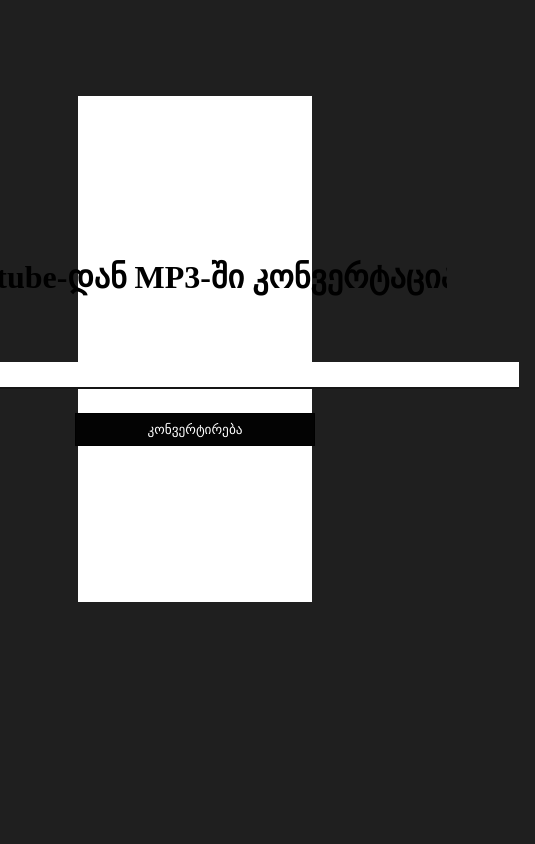
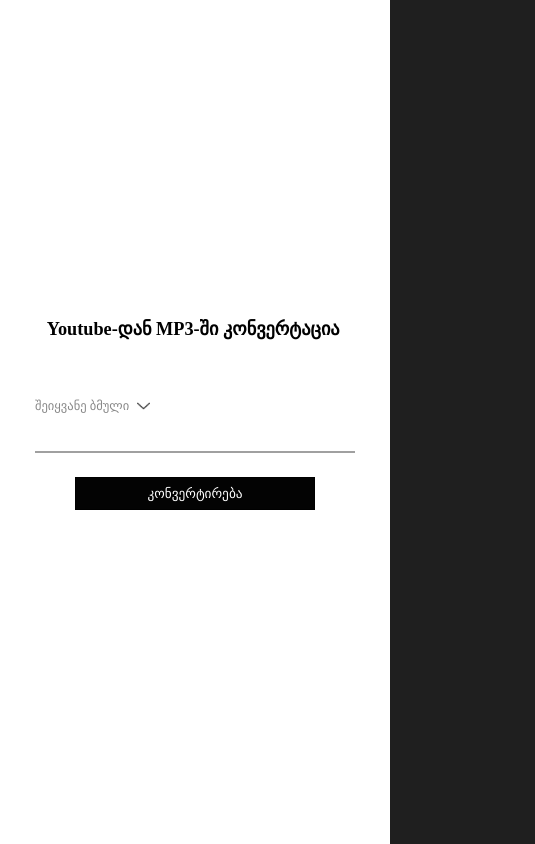
Before and after one commit to zurabza/youtubetomp3, a React (Create React App) app: page / in a window 390 px wide. Shown: the whole page, 535 px wide, since content can reach past the window. Built offline with nearby package versions, Linux system fonts and the light colour scheme; no server answers.

Commit message:
Implement basic responsiveness & down arrow

```diff
--- a/src/App.js
+++ b/src/App.js
@@ -4,7 +4,6 @@
 function App() {
   return (
     <div>
-
       <Converter />
     </div>
   );
--- a/src/Components/YTConverter/Converter.js
+++ b/src/Components/YTConverter/Converter.js
@@ -3,6 +3,7 @@
 import { apicall } from "./API/apicall";
 
 import styles from "./Converter.module.css";
+import DownArrow from "./../../Images/down-arrow.png";
 
 function Converter() {
   const [userInput, setUserInput] = useState("");
@@ -40,7 +41,10 @@
       <h1 className={styles.Title}>Youtube-დან MP3-ში კონვერტაცია</h1>
 
       <form className={styles.FirstRow} onSubmit={(e) => handleSubmition(e)}>
-        <label className={styles.Label}>შეიყვანე ბმული</label>
+        <div style={{marginBottom: '0.5rem'}}>
+          <label className={styles.Label}>შეიყვანე ბმული</label>{" "}
+          <img className={styles.arrow} src={DownArrow} />
+        </div>
         <div>
           <input
             className={styles.Input}
@@ -60,7 +64,7 @@
         </button>
       )}
 
-      {loading && "მიმდინარეობს კონვერტაცია..."}
+      {loading && `${(<br />)} მიმდინარეობს კონვერტაცია...`}
     </div>
   );
 }
--- a/src/Components/YTConverter/Converter.module.css
+++ b/src/Components/YTConverter/Converter.module.css
@@ -20,14 +20,23 @@
   padding: 1rem;
 }
 
+.arrow {
+  width: 0.8rem;
+  position: relative;
+  top: 2px;
+  left: 4px;
+  opacity: 0.75;
+}
+
 .Label {
   font-size: 0.9rem;
-  margin-bottom: 0.75rem;
   color: rgb(137, 137, 137);
 }
 
 .Input {
   width: 40rem;
+
+  font-size: 1rem;
 
   border: none;
   outline: none;
@@ -36,16 +45,26 @@
   padding-bottom: 0.4rem;
   border-bottom: 2px solid rgb(21, 21, 21);
 
-  transition: 0.1s;
+  transition: 0.15s;
+  opacity: 0.4;
+}
+
+.Input:focus {
+  opacity: 1;
+  border-bottom-color: black;
 }
 
 .Title {
+  font-size: var(--step-2);
+
   width: 31.5ch;
   animation: typing 2s steps(22), blink 0.5s step-end infinite alternate,
     removeBlinker 8s forwards;
   white-space: nowrap;
   overflow: hidden;
   border-right: 3px solid;
+
+  margin-bottom: 2.5rem;
 }
 
 @keyframes typing {
@@ -64,10 +83,6 @@
   to {
     border-right: none;
   }
-}
-
-.Input:focus {
-  border-bottom-color: rgb(43, 47, 158);
 }
 
 .Button {
@@ -94,13 +109,34 @@
 }
 
 .Download {
-    background-color: white;
-    color: black;
-    padding: .15rem .75rem;
+  background-color: white;
+  color: black;
+  padding: 0.15rem 0.75rem;
 
-    transition: .25s;
+  transition: 0.25s;
 }
 
 .Download:hover {
-    padding: .15rem 1.1rem;
+  padding: 0.15rem 1.1rem;
 }
+
+@media only screen and (max-width: 1150px) {
+  .Container {
+    width: 100vw;
+    height: 100vh;
+    margin-top: 0;
+  }
+
+  .Title {
+    width: 32.5ch;
+    font-size: var(--step-0);
+  }
+
+  .Input {
+    width: 20rem;
+  }
+
+  .Label {
+    font-size: var(--step--2);
+  }
+}
--- a/src/index.css
+++ b/src/index.css
@@ -1,13 +1,30 @@
+:root {
+  --step--2: clamp(0.78rem, calc(0.76rem + 0.1vw), 0.84rem);
+  --step--1: clamp(0.94rem, calc(0.9rem + 0.2vw), 1.05rem);
+  --step-0: clamp(1.13rem, calc(1.06rem + 0.33vw), 1.31rem);
+  --step-1: clamp(1.35rem, calc(1.25rem + 0.51vw), 1.64rem);
+  --step-2: clamp(1.62rem, calc(1.47rem + 0.75vw), 2.05rem);
+  --step-3: clamp(1.94rem, calc(1.73rem + 1.08vw), 2.56rem);
+  --step-4: clamp(2.33rem, calc(2.03rem + 1.52vw), 3.2rem);
+  --step-5: clamp(2.8rem, calc(2.38rem + 2.1vw), 4.01rem);
+}
+
+* {
+  margin: 0;
+  padding: 0;
+  box-sizing: border-box;
+}
+
 body {
-    background-color: rgb(31, 31, 31);
+  background-color: rgb(31, 31, 31);
 }
 
 💪 {
-    display: flex;
-    flex-direction: column;
+  display: flex;
+  flex-direction: column;
 }
 
 a {
-    color: inherit;
-    text-decoration: none;
+  color: inherit;
+  text-decoration: none;
 }
```
Also changed, not shown: src/Images/down-arrow.png (added).
